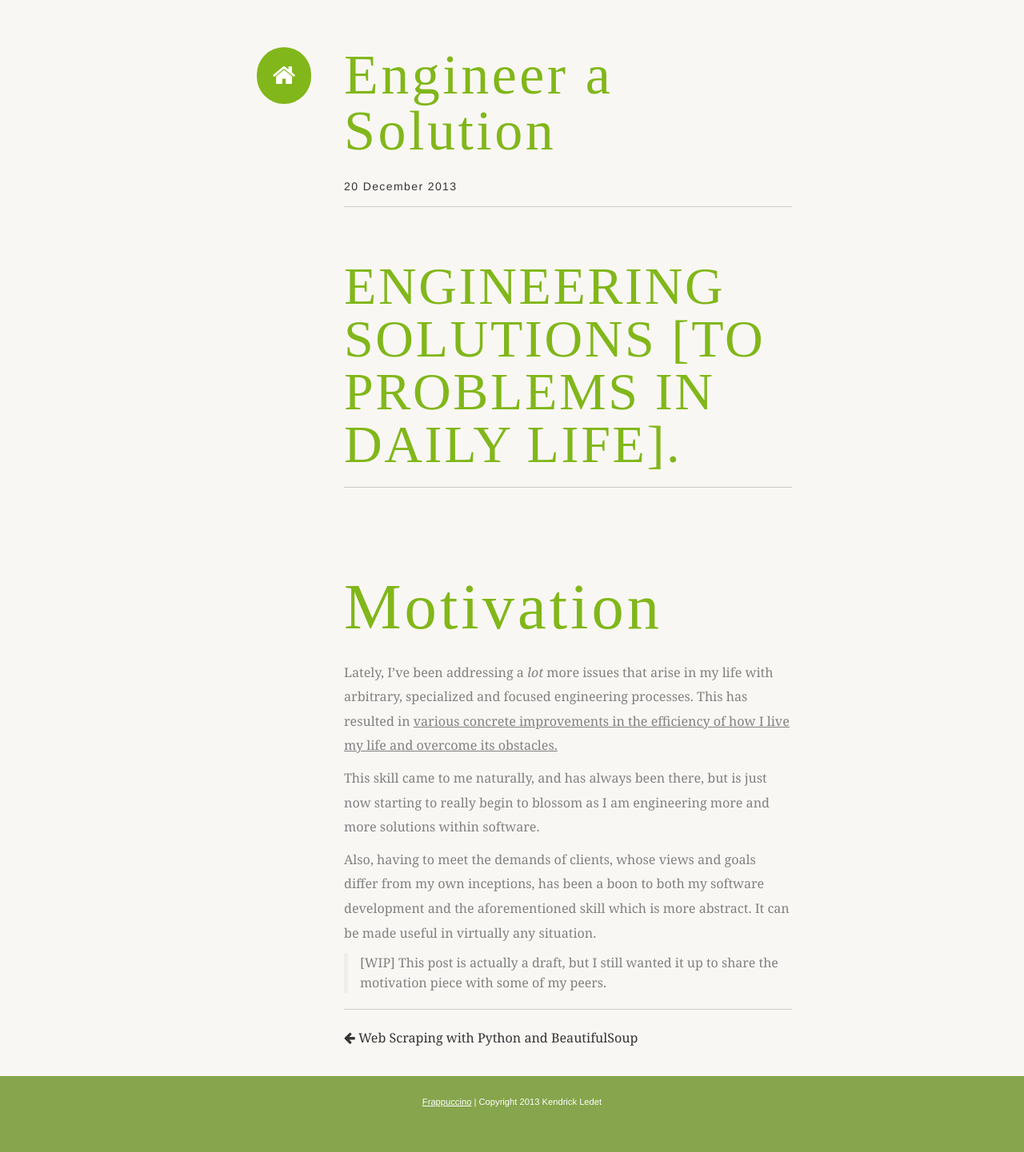
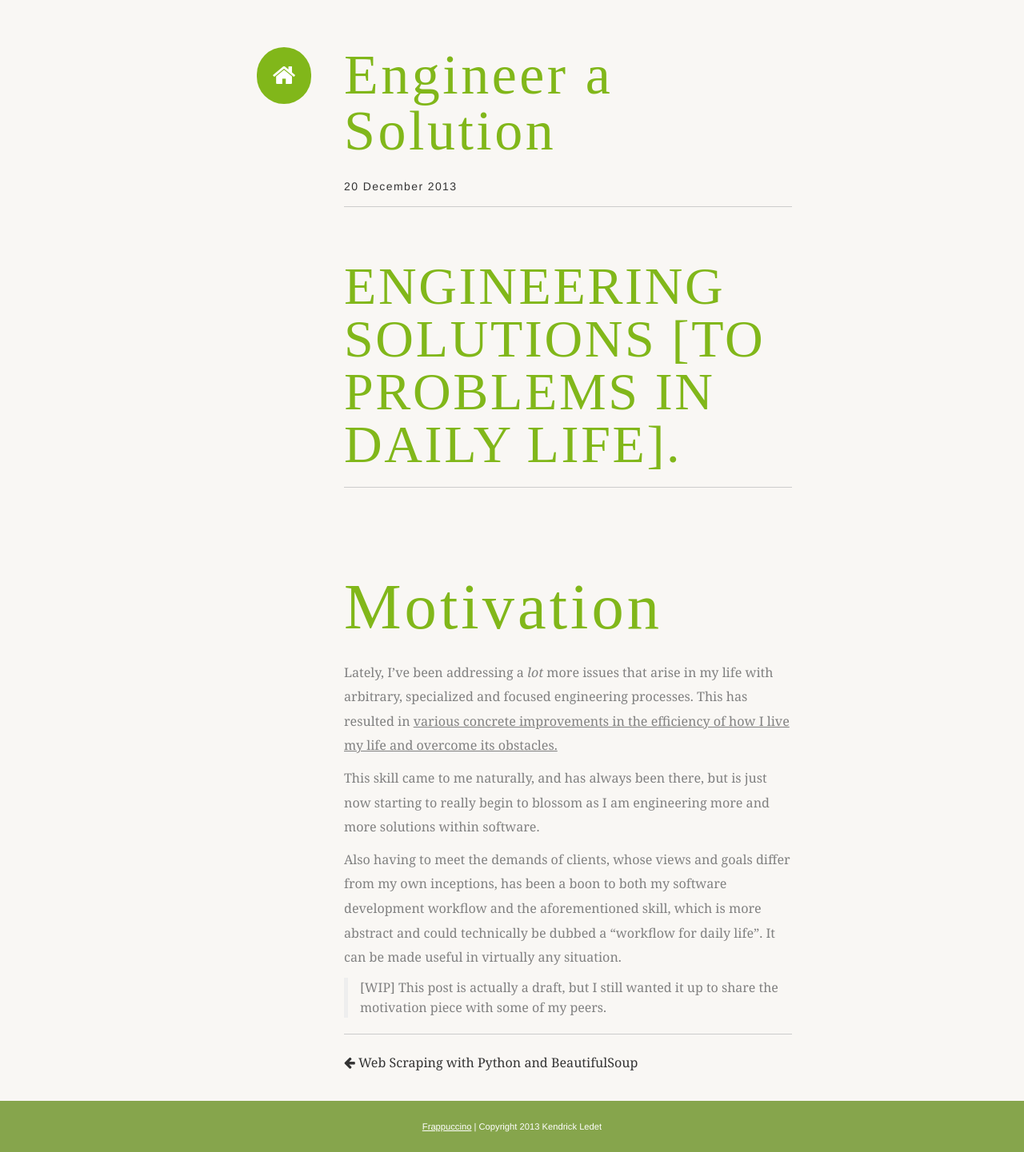
Before and after one commit to kennyledet/kennyledet.github.io, a Jekyll site: the page built from _posts/2013-12-20-Engineer-a-Solution.md, in a window 1280 px wide. Shown: the whole page at 80% size. Built offline with Jekyll 4.4.1, drawn with Linux system fonts in a browser that asks for light colours; some web fonts are replaced; before the commit the page ends 1411 px from its top, so only the background shows below that.

```diff
--- a/_posts/2013-12-20-Engineer-a-Solution.md
+++ b/_posts/2013-12-20-Engineer-a-Solution.md
@@ -14,7 +14,7 @@
 
 This skill came to me naturally, and has always been there, but is just now starting to really begin to blossom as I am engineering more and more solutions within software.
 
-Also, having to meet the demands of clients, whose views and goals differ from my own inceptions, has been a boon to both my software development and the aforementioned skill which is more abstract. It can be made useful in virtually any situation.
+Also having to meet the demands of clients, whose views and goals differ from my own inceptions, has been a boon to both my software development workflow and the aforementioned skill, which is more abstract and could technically be dubbed a "workflow for daily life". It can be made useful in virtually any situation.
 
 
 > [WIP]
```
